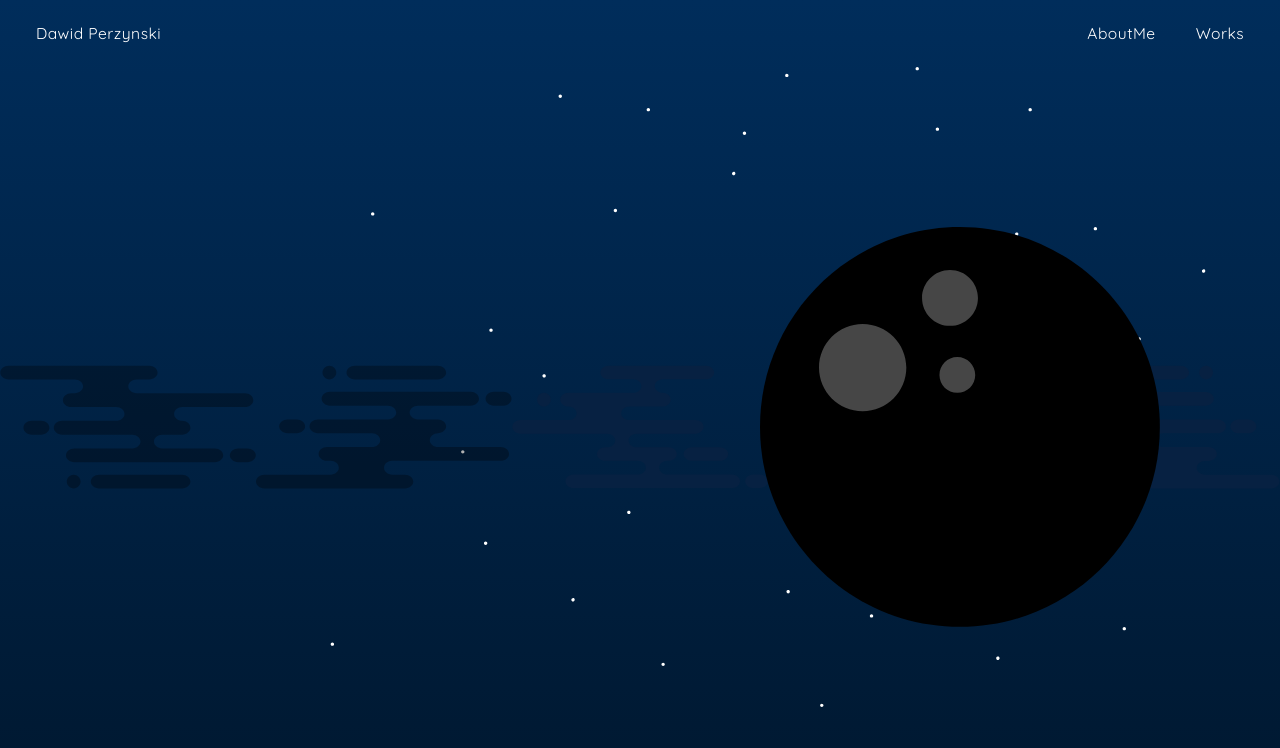
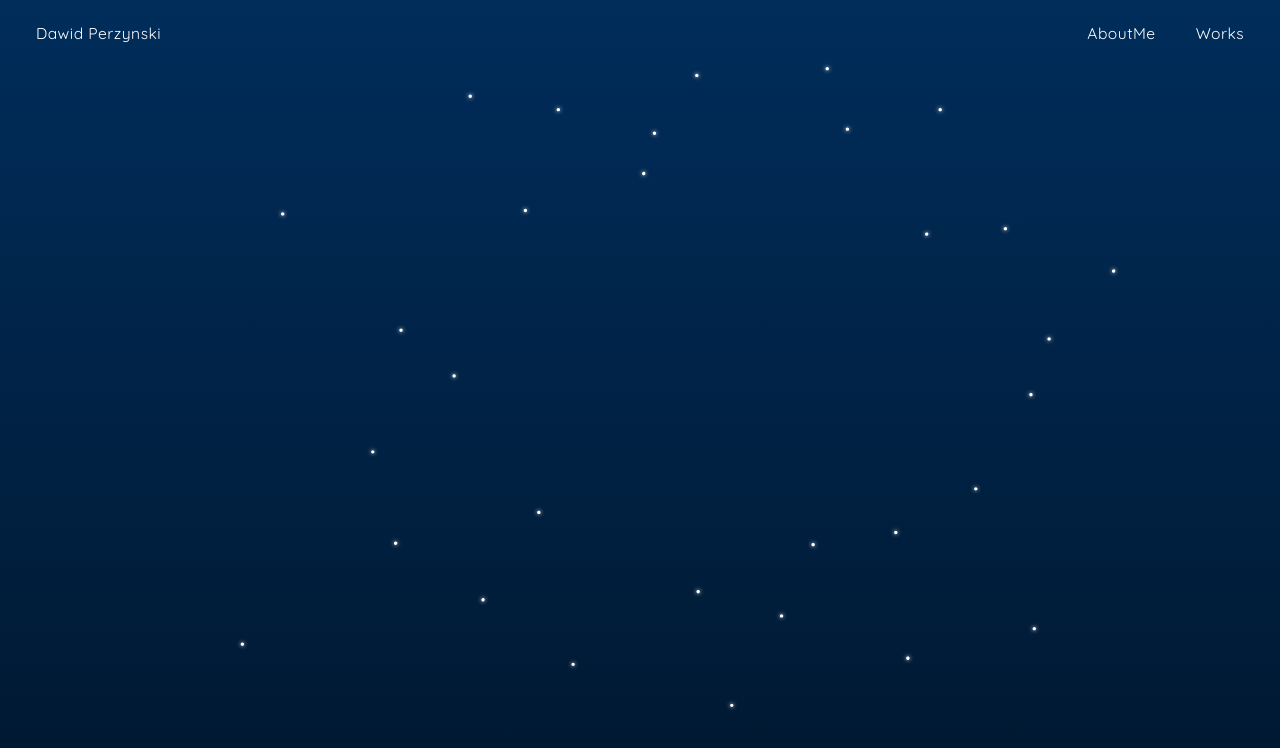
Before and after one commit to ThePojers/Dawid-Perzynski-Website, a React (Create React App) app: page / in a window 1280 px wide. Shown: the top 748 px of the page. Built offline with nearby package versions, Linux system fonts and the light colour scheme.

Commit message:
stars component

```diff
--- /dev/null
+++ b/src/components/features/Stars/Stars.js
@@ -0,0 +1,17 @@
+import React from 'react';
+import styles from './Stars.module.scss';
+
+function Stars() {
+  return (
+    <div className={styles.back}>
+      <div className={styles.night}>
+        <div className={styles.star}></div>
+        <div className={styles.star}></div>
+        <div className={styles.star}></div>
+        <div className={styles.star}></div>
+      </div>
+    </div>
+  );
+}
+
+export default Stars;
--- /dev/null
+++ b/src/components/features/Stars/Stars.module.scss
@@ -0,0 +1,126 @@
+.night{
+    position: absolute;/* position: relative; */
+    width: 60%;
+    height: 60%;
+    transform: rotateZ(140deg);
+  }
+
+  .star{
+    position: absolute;
+    left: 50%;
+    top: 50%;
+    height: 4px;
+    background: linear-gradient(-45deg, #5F91FF, rgba(0, 0, 255, 0));
+    border-radius: 999px;
+    filter: drop-shadow(0 0 6px #699BFF);
+    animation: tail 18s ease-in-out infinite,
+               falling 18s ease-in-out infinite;
+  }
+
+  @keyframes tail{
+    0%{
+      width: 0;
+    }
+    7%{
+      width: 100px;
+    }
+    18%{
+    width: 0;
+    }
+    100%{
+      width: 0;
+    }
+  }
+
+  @keyframes falling{
+    0%{
+      transform: translateX(0);
+    }
+    25%{
+      transform: translateX(300px);
+    }
+    100%{
+        transform: translateX(300px);
+    }
+  }
+
+  .star::before, .star::after{
+    content: '';
+    position: absolute;
+    top: calc(50% - 2px);
+    right: 0;
+    height: 4px;
+    background: linear-gradient(-45deg, rgba(0, 0, 255, 0), #5F91FF, rgba(0, 0, 255, 0));
+    border-radius: 100%;
+    transform: translateX(50%) rotateZ(45deg);
+    animation: shining 18s ease-in-out infinite;
+  }
+
+  @keyframes shining{
+    0%{
+      width: 0;
+    }
+    13%{
+      width: 30px;
+    }
+    25%{
+        width: 0;
+    }
+    100%{
+      width: 0;
+    }
+  }
+
+  .star::after{
+    transform: translateX(50%) rotateZ(-45deg);
+  }
+
+  .star:nth-child(1){
+    top: calc(50% - 100px);
+    left: calc(50% - 250px);
+    animation-delay: 1s;
+  }
+
+  .star:nth-child(1)::before, .star:nth-child(1)::after{
+    animation-delay: 1s;
+  }
+
+  .star:nth-child(2){
+    top: calc(50% - 50px);
+    left: calc(50% - 200px);
+    animation-delay: 1s;
+  }
+
+  .star:nth-child(2)::before, .star:nth-child(2)::after{
+    animation-delay: 1s;
+  }
+
+  .star:nth-child(3){
+    top: calc(50% - 0px);
+    left: calc(50% - 150px);
+    animation-delay: 1.4s;
+  }
+
+  .star:nth-child(3)::before, .star:nth-child(3)::after{
+    animation-delay: 1.4s;
+  }
+
+  .star:nth-child(4){
+    top: calc(50% - -50px);
+    left: calc(50% - 200px);
+    animation-delay: 1.6s;
+  }
+
+  .star:nth-child(4)::before, .star:nth-child(4)::after{
+    animation-delay: 1.6s;
+  }
+
+  .star:nth-child(5){
+    top: calc(50% - -100px);
+    left: calc(50% - 250px);
+    animation-delay: 1.8s;
+  }
+
+  .star:nth-child(5)::before, .star:nth-child(5)::after{
+    animation-delay: 1.8s;
+  }
--- a/src/components/views/HomePage/HomePage.module.scss
+++ b/src/components/views/HomePage/HomePage.module.scss
@@ -1,27 +1,59 @@
-@import '../../../styles/settings.scss';
+
+.container{
 
 
-.container{
-  justify-content: flex-end;
-  display: flex;
   .moon {
     position: absolute;
-    width: 50vw;
-    height: 50vh;
-    margin-top: 20vh;
+    max-width: 50vw;
+    max-height: 50vh;
+    left: 43%;
+    top: 25%;
     z-index: 100;
   }
-  .cloud {
-    position: relative;
-    width: 50vw;
-    height: 50vh;
-    margin-top: 20vh;
+
+  .cloudOneFront {
+    position: absolute;
+    left: 43%;
+    top: 55%;
+    z-index: 101;
+  }
+
+  .cloudTwoFront {
+    position: absolute;
+    left: 43%;
+    top: 25%;
+    z-index: 101;
+  }
+  .cloudThreeFront {
+    position: absolute;
+    left: 43%;
+    top: 25%;
+    z-index: 101;
+  }
+  .cloudOneBack {
+    position: absolute;
     z-index: 99;
   }
+  .cloudOneBack {
+    position: absolute;
+    z-index: 99;
+  }
+
   .stars {
     position: absolute;
-    width: 80vw;
-    height: 80vh;
+    left: 13%;
+    max-width: 80vw;
+    max-height: 80vh;
     z-index: 98;
+    animation: glow 3s ease-in-out infinite alternate;
+    // filter: drop-shadow(0 0 3px rgb(255, 255, 255));
+  }
+  @keyframes glow {
+    from {
+      filter: drop-shadow(0 0 3px rgb(255, 255, 255));
+    }
+    to {
+      filter: drop-shadow(0 0 1px rgb(255, 255, 255));
+    }
   }
 }
```
Also changed, not shown: src/components/views/HomePage/HomePage.js, 1 other file (tests, documents, lock files or other folders).
